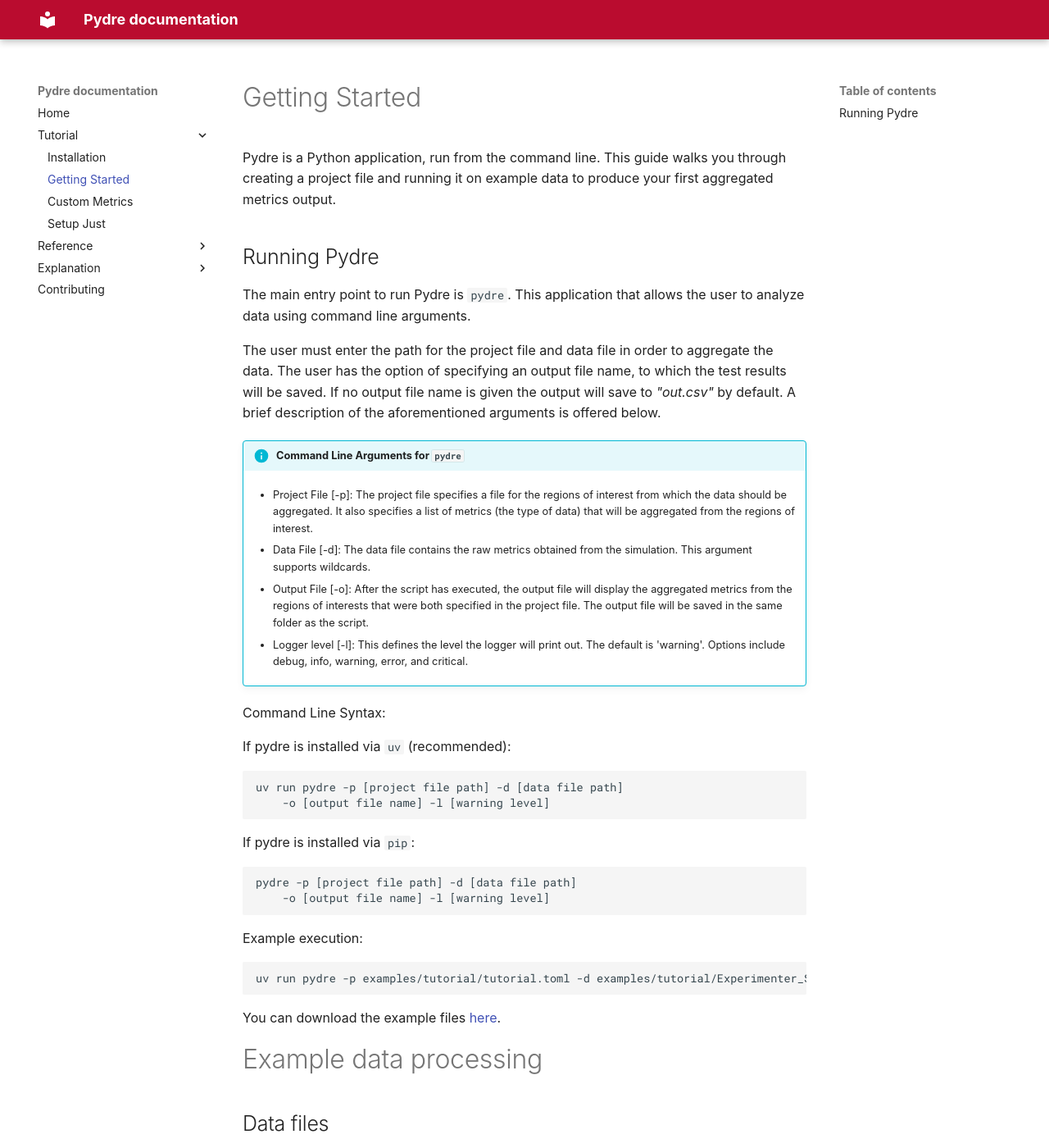
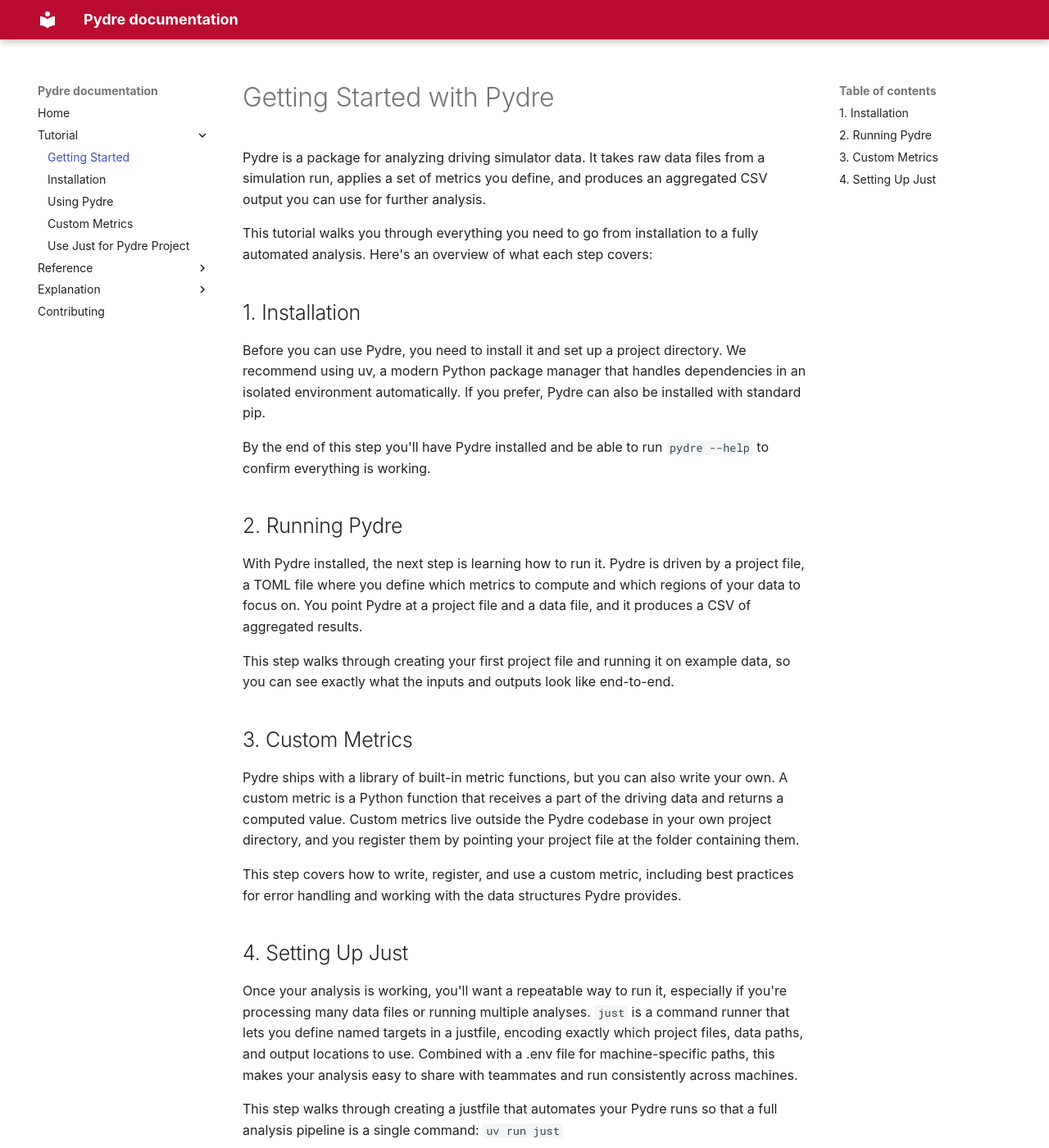
Before and after one commit to OSUDSL/pydre, an MkDocs documentation site: the page built from docs/tutorial/getting_started.md, in a window 1280 px wide and 1400 px high. Shown: the whole window at 82% size. Built offline with MkDocs 1.6.1 and Material for MkDocs 9.7.7, drawn with Linux system fonts in a browser that asks for light colours; some web fonts are replaced; a style sheet for code colours, icons or effects is not loaded; some of the changed text lies outside the part shown.

Commit message:
added tutorial intro

````diff
--- a/docs/tutorial/getting_started.md
+++ b/docs/tutorial/getting_started.md
@@ -1,87 +1,28 @@
-# Getting Started
+# Getting Started with Pydre
 
-Pydre is a Python application, run from the command line. This guide walks you through creating a project file and running it on example data to produce your first aggregated metrics output.
+Pydre is a package for analyzing driving simulator data. It takes raw data files from a simulation run, applies a set of metrics you define, and produces an aggregated CSV output you can use for further analysis.
 
-## Running Pydre
+This tutorial walks you through everything you need to go from installation to a fully automated analysis. Here's an overview of what each step covers:
 
-The main entry point to run Pydre is `pydre`. This application that allows the user to analyze data using command line arguments.
+## 1. Installation
+Before you can use Pydre, you need to install it and set up a project directory. We recommend using uv, a modern Python package manager that handles dependencies in an isolated environment automatically. If you prefer, Pydre can also be installed with standard pip.
 
-The user must enter the path for the project file and data file in order to aggregate the data. The user has the option of specifying an output file name, to which the test results will be saved. If no output file name is given the output will save to _"out.csv"_ by default. A brief description of the aforementioned arguments is offered below.
+By the end of this step you'll have Pydre installed and be able to run `pydre --help` to confirm everything is working.
 
-!!! info "Command Line Arguments for `pydre`"
+## 2. Running Pydre
+With Pydre installed, the next step is learning how to run it. Pydre is driven by a project file, a TOML file where you define which metrics to compute and which regions of your data to focus on. You point Pydre at a project file and a data file, and it produces a CSV of aggregated results.
 
-    * Project File [-p]: The project file specifies a file for the regions of interest from which the data should be aggregated. It also specifies a list of metrics (the type of data) that will be aggregated from the regions of interest.
+This step walks through creating your first project file and running it on example data, so you can see exactly what the inputs and outputs look like end-to-end.
 
-    * Data File [-d]: The data file contains the raw metrics obtained from the simulation. This argument supports wildcards.
+## 3. Custom Metrics
+Pydre ships with a library of built-in metric functions, but you can also write your own. A custom metric is a Python function that receives a part of the driving data and returns a computed value. Custom metrics live outside the Pydre codebase in your own project directory, and you register them by pointing your project file at the folder containing them.
 
-    * Output File [-o]: After the script has executed, the output file will display the aggregated metrics from the regions of interests that were both specified in the project file. The output file will be saved in the same folder as the script.
+This step covers how to write, register, and use a custom metric, including best practices for error handling and working with the data structures Pydre provides.
 
-    * Logger level [-l]: This defines the level the logger will print out. The default is 'warning'. Options include debug, info, warning, error, and critical.
+## 4. Setting Up Just
+Once your analysis is working, you'll want a repeatable way to run it, especially if you're processing many data files or running multiple analyses. `just` is a command runner that lets you define named targets in a justfile, encoding exactly which project files, data paths, and output locations to use. Combined with a .env file for machine-specific paths, this makes your analysis easy to share with teammates and run consistently across machines.
 
-Command Line Syntax:
+This step walks through creating a justfile that automates your Pydre runs so that a full analysis pipeline is a single command: `uv run just`
 
-If pydre is installed via `uv` (recommended):
-
-```
-uv run pydre -p [project file path] -d [data file path]
-    -o [output file name] -l [warning level]
-```
-
-
-If pydre is installed via `pip`:
-
-```
-pydre -p [project file path] -d [data file path]
-    -o [output file name] -l [warning level]
-```
-
-Example execution:
-```
-uv run pydre -p examples/tutorial/tutorial.toml -d examples/tutorial/Experimenter_S1_Tutorial_11002233.dat -o tutorial.csv
-```
-
-You can download the example files [here](examples.zip).
-
-# Example data processing
-
-## Data files
-
-We'll walk through the creation of a project file and running that project file on an [example data file](Experimenter_S1_Tutorial_11002233.dat).
-
-| DatTime | SimTime | MediaTime | LonAccel | LatAccel | Throttle | Brake | Gear | Heading  | HeadwayDistance | HeadwayTime | Lane | LaneOffset | RoadOffset | Steer    | Velocity | XPos      | YPos  | GazeObj           |
-|---------|---------|-----------|----------|----------|----------|-------|------|----------|-----------------|-------------|------|------------|------------|----------|----------|-----------|-------|-------------------|
-| 1.1     | 9.1     | 5.2       | 0.014943 | 0.020915 | 0        | 0     | 3    | 0.116032 | 10000           | 486.5342    | 2    | 0.1        | 5.1        | 0.003261 | 20.55353 | \-6470.89 | 14.6  | InstrumentCluster |
-| 2.1     | 10.1    | 6.2       | 0.017797 | 0.020037 | 0        | 0     | 3    | 0.116593 | 10000           | 486.5269    | 2    | 0.12       | 5.12       | 0.003104 | 20.55384 | \-6460    | 15.1  | InstrumentCluster |
-| 3.1     | 11.1    | 7.2       | 0.019815 | 0.019082 | 9.814428 | 0     | 3    | 0.117187 | 10000           | 486.5185    | 2    | 0.15       | 5.15       | 0.002947 | 20.5542  | \-6449.11 | 14.6  | None              |
-| 4.1     | 12.1    | 8.2       | 0.02161  | 0.017984 | 9.814428 | 0     | 3    | 0.11781  | 10000           | 486.5088    | 2    | 0.2        | 5.2        | 0.002633 | 20.55461 | \-6438.21 | 14.65 | None              |
-| 5.1     | 13.1    | 9.2       | 0.023096 | 0.016835 | 0        | 4.3   | 3    | 0.118379 | 10000           | 486.4993    | 2    | 0.2        | 5.2        | 0.002319 | 20.55501 | \-6427.32 | 15.2  | None              |
-
-
-The example file is only five rows of a data file, where real data files are tens of thousands of lines. Also, this is synthetic data, for example purposes only, not real data from a driving simulator run.
-
-## Project file
-
-Say you wanted to find the standard deviation of lane position (SDLP) for this data. Pydre comes with a [standard deviation metric function](../reference/metrics.md#pydre.metrics.common.colSD), so you can use that. To do that, you would write a project file like so:
-
-```toml title="tutorial.toml"
-[metrics.SDLP]
-function = "colSD"
-var = "LaneOffset"
-```
-
-The `[metrics.SDLP]` section title shows the type of object we're defining (a metric) and the name of the metric ("SDLP").  The [`colSD` function](../reference/metrics.md#pydre.metrics.common.colSD) requires a parameter `var` that is the column name in the data files to calculate the standard deviation over.
-
-After saving the project file, you can then run:
-
-```bash
-
-uv run pydre -p examples/tutorial/tutorial.toml -d examples/tutorial/Experimenter_S1_Tutorial_11002233.dat -o tutorial.csv
-```
-
-This will run the project commands on the specified data file and out the result in `tutorial.csv`. If you wanted to run on multiple data files, you could enter `-d ../datafiles/tutorialdata/*.dat` or something similar. Since we have no ROIs, the output csv will contain one row per input data file:
-
-| Subject | Mode         | ScenarioName | UniqueID | ROI | SDLP                |
-|---------|--------------|--------------|----------|-----|---------------------|
-| S1      | Experimenter | Tutorial     | 11002233 |     | 0.04560701700396553 |
-
-In this example, ROI is blank since we did not specify any ROIs. The metric column header is "SDLP", since we defined it under the category "metrics.**SDLP**" in the TOML project file.
+-----
+By the end of this tutorial you'll have a working, automated Pydre project that you can adapt to your own simulator data and analysis needs. Start with the Installation guide to get set up.
--- a/docs/tutorial/installation.md
+++ b/docs/tutorial/installation.md
@@ -6,7 +6,7 @@ Pydre is a Python package that can be installed using a Python package manager.
 
 # Set up a new Pydre project directory with *uv*
 
-# 1. Install UV
+## 1. Install UV
 
 Follow the instructions at [uv's official website](https://docs.astral.sh/uv/) to install it on your system. You will likely need to restart your terminal after installation.
 
@@ -62,7 +62,7 @@ To run a specific analysis target using just:
 uv run just overallMetrics
 ```
 
-If you want to try an example project file, follow along with the [getting started tutorial](getting_started.md).
+If you want to try an example project file, follow along with the [getting started tutorial](running_pydre.md).
 
 
 ## Troubleshooting
@@ -101,7 +101,7 @@ Activate the virtual environment:
 
 - On Windows:
   ```bash
-  venv\Scripts\activate
+  venv/Scripts/activate
   ```
 - On macOS/Linux:
   ```bash
--- a/mkdocs.yml
+++ b/mkdocs.yml
@@ -34,10 +34,11 @@ markdown_extensions:
 nav:
   - Home: 'index.md'
   - Tutorial:
+    - Getting Started: 'tutorial/getting_started.md'
     - Installation: 'tutorial/installation.md'
-    - Getting Started: 'tutorial/getting_started.md'
+    - Using Pydre: 'tutorial/running_pydre.md'
     - Custom Metrics: 'tutorial/custom_metrics.md'
-    - Setup Just: 'tutorial/justSetup.md'
+    - Use Just for Pydre Project: 'tutorial/justSetup.md'
   - Reference:
     - Filter definitions: 'reference/filters.md'
     - Metric definitions: 'reference/metrics.md'
````
Also changed, not shown: docs/tutorial/running_pydre.md (added, +87 -0 lines).
